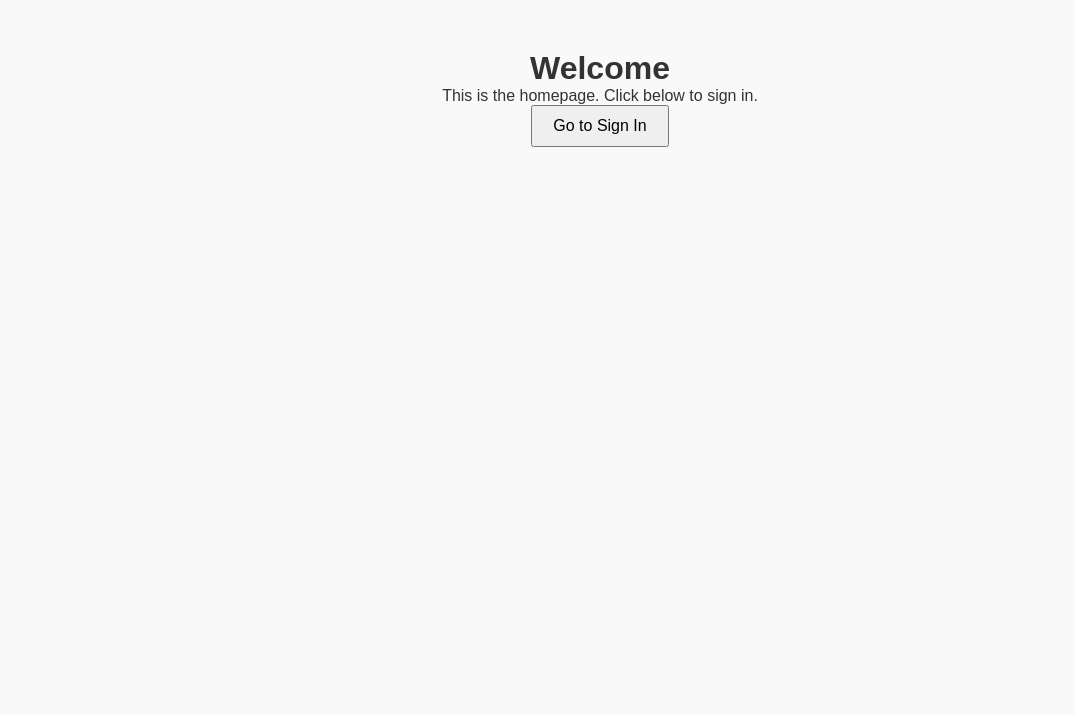
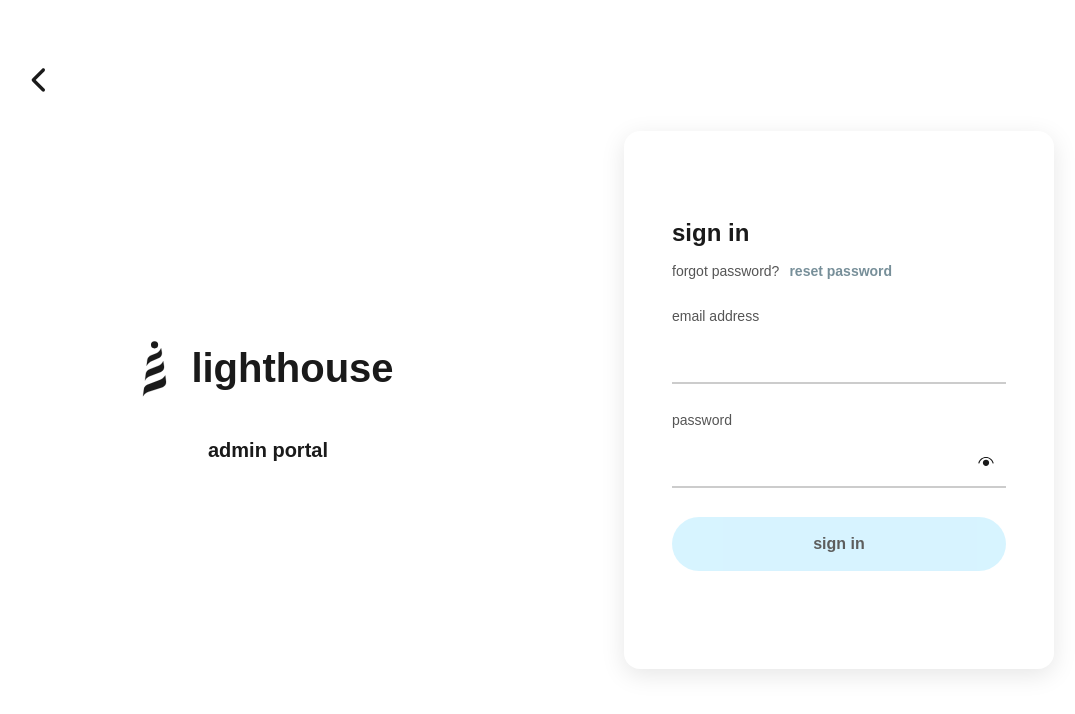
Before and after one commit to yancietroy/nextjs-sample-project, a Next.js app: page / in a window 1280 px wide. Shown: the top 714 px of the page, without its empty margins (40-1115 px from the left). Built offline with nearby package versions, Linux system fonts and the light colour scheme.

Commit message:
sign-in page

```diff
--- a/app/page.tsx
+++ b/app/page.tsx
@@ -1,13 +1,32 @@
-import Link from "next/link";
+import React from 'react';
+import styles from '@/styles/signin.module.css';
+import Logo from '@/components/Logo';
+import BackButton from '@/components/BackButton';
+import SignInForm from '@/components/SignInForm';
 
-export default function Home() {
+export default function SignInPage() {
   return (
-    <main style={{ textAlign: "center", padding: "50px" }}>
-      <h1>Welcome</h1>
-      <p>This is the homepage. Click below to sign in.</p>
-      <Link href="/signin">
-        <button style={{ padding: "10px 20px", fontSize: "16px" }}>Go to Sign In</button>
-      </Link>
-    </main>
+    <div className={styles.container}>
+      {/* Left Section: Logo & Branding */}
+      <div className={styles.leftSection}>
+        <div className={styles.backButtonContainer}>
+          <BackButton />
+        </div>
+        <div className={styles.logoContainer}>
+          <div className={styles.logoGroup}>
+            <Logo />
+            <h1 className={styles.logoText}>lighthouse</h1>
+          </div>
+          <h5 className={styles.portalText}>admin portal</h5>
+        </div>
+      </div>
+
+      {/* Right Section: Sign-In Form */}
+      <div className={styles.rightSection}>
+        <div className={styles.card}>
+          <SignInForm />
+        </div>
+      </div>
+    </div>
   );
 }
--- /dev/null
+++ b/components/BackButton.tsx
@@ -0,0 +1,37 @@
+import React from 'react';
+import Image from 'next/image';
+
+interface BackButtonProps {
+  src?: string;
+  alt?: string;
+  onClick?: () => void;
+}
+
+const BackButton: React.FC<BackButtonProps> = ({
+  src = '/chevron-left.svg',
+  alt = 'Back',
+  onClick,
+}) => {
+  return (
+    <button
+      onClick={onClick}
+      type="button"
+      style={{
+        background: 'none',
+        border: 'none',
+        padding: 0,
+        cursor: 'pointer',
+      }}
+      aria-label={alt}
+    >
+      <Image
+        src={src}
+        alt={alt}
+        width={40}
+        height={40}
+      />
+    </button>
+  );
+};
+
+export default BackButton;
--- /dev/null
+++ b/components/Logo.tsx
@@ -0,0 +1,23 @@
+import React from 'react';
+import Image from 'next/image';
+
+interface LogoProps {
+  src?: string;
+  alt?: string;
+}
+
+const Logo: React.FC<LogoProps> = ({
+  src = '/lighthouse.svg',
+  alt = 'Lighthouse Logo',
+}) => {
+  return (
+    <Image
+      src={src}
+      alt={alt}
+      width={25}
+      height={60}
+    />
+  );
+};
+
+export default Logo;
--- /dev/null
+++ b/components/SignInForm.tsx
@@ -0,0 +1,41 @@
+import styles from "@/styles/signin.module.css";
+import Image from "next/image";
+
+export default function SignInForm() {
+  return (
+    <form className={styles.signInCard}>
+      <h2 className={styles.signInTitle}>sign in</h2>
+
+      <div className={styles.passwordLinks}>
+        <span>forgot password?</span>
+        <a href="#">reset password</a>
+      </div>
+
+      {/* Email Input */}
+      <div className={styles.inputGroup}>
+        <label>email address</label>
+        <input type="email"  />
+      </div>
+
+      {/* Password Input with Eye Icon (Static) */}
+      <div className={styles.inputGroup}>
+        <label>password</label>
+        <div className={styles.passwordField}>
+          <input type="password"  />
+          <Image
+            src="/eye-open.svg"
+            alt="Eye Icon"
+            width={20}
+            height={20}
+            className={styles.eyeIcon}
+          />
+        </div>
+      </div>
+
+
+      <button type="button" className={styles.signInButton} >
+        sign in
+      </button>
+    </form>
+  );
+}
--- a/styles/globals.css
+++ b/styles/globals.css
@@ -3,12 +3,13 @@
   margin: 0;
   padding: 0;
   box-sizing: border-box;
-  font-family: Arial, sans-serif;
+  font-family: 'Proxima Nova', sans-serif;
+  color: #1A1A1A;
 }
 
 body {
-  background: #f9f9f9;
-  color: #333;
+  background: #FFFFFF;
+
 }
 
 a {
--- /dev/null
+++ b/styles/signin.module.css
@@ -0,0 +1,177 @@
+/* Main container using flexbox for a two-column layout */
+.container {
+    display: flex;
+    min-height: 100vh;
+  }
+
+  /* Left section styling (unchanged) */
+  .leftSection {
+    flex: 1;
+    display: flex;
+    align-items: center;
+    justify-content: center;
+    position: relative; /* Allow positioning of Back Button */
+  }
+
+  /* Back Button Position Outside Card (upper-left) */
+  .backButtonContainer {
+    position: absolute;
+    top: 60px;
+    left: 60px;
+    z-index: 10;
+  }
+
+  /* Container for the logo and text in the left section */
+  .logoContainer {
+    display: flex;
+    flex-direction: column;
+    align-items: center;
+  }
+
+  /* Group for logo and the h1 text displayed side by side */
+  .logoGroup {
+    display: flex;
+    align-items: center;
+    gap: 24px;
+  }
+
+  /* Styling for the h1 text beside the logo */
+  .logoText {
+    font-size: 40px;
+    font-weight: bold;
+  }
+
+  /* Styling for the "Admin Portal" text */
+  .portalText {
+    font-size: 1.25rem;
+    margin-top: 40px;
+  }
+
+  /* Right section styling */
+  .rightSection {
+    flex: 1;
+    display: flex;
+    align-items: center;
+    justify-content: flex-start; /* Moves card slightly closer to left */
+    padding-left: 3rem; /* Adjust this for positioning */
+  }
+
+  /* Sign-In Card */
+  .signInCard {
+    background: #fff;
+    padding: 3rem; /* Increased for more space */
+    border-radius: 16px;
+    box-shadow: 0px 6px 25px rgba(0, 0, 0, 0.1);
+    width: 100%;
+    max-width: 430px; /* Increased width */
+    text-align: left;
+  }
+
+  /* Sign-In Title */
+  .signInTitle {
+    font-size: 24px; /* Slightly larger */
+    font-weight: 600;
+    margin-bottom: 16px;
+    margin-top: 40px;
+  }
+
+  /* Forgot Password Links */
+  .passwordLinks {
+    display: flex;
+    font-size: 0.875rem;
+    gap: 10px;
+    margin-bottom: 1.8rem;
+  }
+
+  .passwordLinks span {
+    color: #555;
+  }
+
+  .passwordLinks a {
+    font-weight: 600;
+    color: #778F99;
+    text-decoration: none;
+  }
+
+  /* Input Fields */
+  .inputGroup {
+    display: flex;
+    flex-direction: column;
+    margin-bottom: 1.8rem;
+  }
+
+  .inputGroup label {
+    font-size: 14px;
+    color: #555;
+    font-weight: 400;
+    margin-bottom: 0.5rem;
+    text-transform: lowercase;
+  }
+
+  .inputGroup input {
+    width: 100%;
+    border: none;
+    border-bottom: 2px solid #ccc;
+    padding: 1rem 0; /* More spacing for better UI */
+    font-size: 16px; /* Slightly larger for readability */
+    outline: none;
+    background: none;
+    color: #222;
+    font-weight: 500;
+  }
+
+  /* Password Field with Static Eye Icon */
+  .passwordField {
+    display: flex;
+    align-items: center;
+    position: relative;
+  }
+
+  .passwordField input {
+    flex: 1;
+    padding-right: 40px;
+  }
+
+  .eyeIcon {
+    position: absolute;
+    right: 10px;
+    top: 50%;
+    transform: translateY(-50%);
+  }
+
+  /* Sign-In Button */
+  .signInButton {
+    background-color: #C7EFFF;
+    padding: 18px;
+    margin-bottom: 50px;
+    border-radius: 30px;
+    font-size: 16px;
+    border: none;
+    width: 430px;
+    max-width: 100%;
+    text-align: center;
+    font-weight: 600;
+    opacity: 0.7;
+  }
+
+
+  /* Responsive Styles */
+  @media (max-width: 1024px) {
+    .container {
+      flex-direction: column;
+      align-items: center;
+      justify-content: center;
+      padding: 1.5rem;
+    }
+
+    .rightSection {
+      justify-content: center;
+      padding-left: 0;
+    }
+
+    .signInCard {
+      max-width: 90%;
+      margin: 1rem;
+      padding: 2rem;
+    }
+  }
--- a/tsconfig.json
+++ b/tsconfig.json
@@ -18,8 +18,11 @@
         "name": "next"
       }
     ],
+    "baseUrl": ".",
     "paths": {
-      "@/*": ["./*"]
+      "@/*": ["./*"],
+      "@/components/*": ["components/*"]
+
     }
   },
   "include": ["next-env.d.ts", "**/*.ts", "**/*.tsx", ".next/types/**/*.ts"],
```
Also changed, not shown: components/InputField.tsx (added, +18 -0 lines), public/eye-off.svg (added), public/eye-open.svg (renamed from public/fluent_eye-24-filled.svg).
